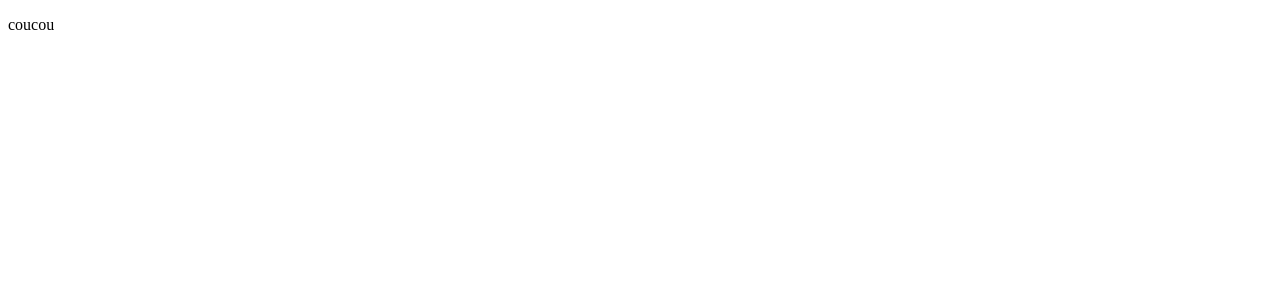
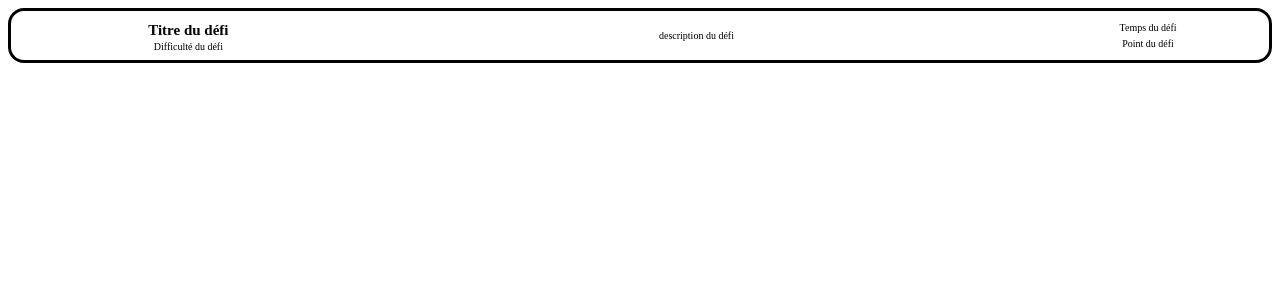
Before and after one commit to Himeurfarid/Sankliche, a React (Vite) app in the folder frontend/: page / in a window 1280 px wide. Shown: the top 300 px of the page. Built offline with nearby package versions, Linux system fonts and the light colour scheme.

Commit message:
make a minimal card css and html of a challenge with display grid

```diff
--- a/frontend/src/App.jsx
+++ b/frontend/src/App.jsx
@@ -1,9 +1,7 @@
+import ChallengesCard from "./components/ChallengesCard";
+
 function App() {
-  return (
-    <div className="App">
-      <p>coucou</p>
-    </div>
-  );
+  return <ChallengesCard />;
 }
 
 export default App;
--- /dev/null
+++ b/frontend/src/components/ChallengesCard.css
@@ -0,0 +1,42 @@
+.challengescard {
+  display: grid;
+  grid-template-columns: 3fr 6fr 2fr;
+  text-align: center;
+  border: solid;
+  border-radius: 1rem;
+  padding: 0.5rem;
+}
+.titleandlevelchallenges {
+  display: grid;
+  grid-template-rows: 2fr 1fr;
+  align-items: center;
+}
+.descriptionchallenges {
+  display: grid;
+  align-items: center;
+}
+.timeandpointchallenges {
+  display: grid;
+  grid-template-rows: 1fr 1fr;
+  align-items: center;
+}
+.titlechallenge {
+  margin: 0;
+  font-size: 15px;
+}
+.levelchallenge {
+  font-size: 10px;
+  margin: 0;
+}
+.descriptionchallenge {
+  font-size: 10px;
+  margin: 0;
+}
+.timechallenge {
+  font-size: 10px;
+  margin: 0;
+}
+.scorechallenge {
+  font-size: 10px;
+  margin: 0;
+}
--- /dev/null
+++ b/frontend/src/components/ChallengesCard.jsx
@@ -0,0 +1,21 @@
+import "./ChallengesCard.css";
+
+function Challenge() {
+  return (
+    <div className="challengescard">
+      <div className="titleandlevelchallenges">
+        <h1 className="titlechallenge">Titre du défi</h1>
+        <p className="levelchallenge">Difficulté du défi</p>
+      </div>
+      <div className="descriptionchallenges">
+        <p className="descriptionchallenge">description du défi</p>
+      </div>
+      <div className="timeandpointchallenges">
+        <p className="timechallenge">Temps du défi</p>
+        <p className="scorechallenge">Point du défi</p>
+      </div>
+    </div>
+  );
+}
+
+export default Challenge;
```
Also changed, not shown: frontend/src/components/Challenges.jsx (deleted, +0 -11 lines), frontend/src/components/Challenges.css (deleted).
